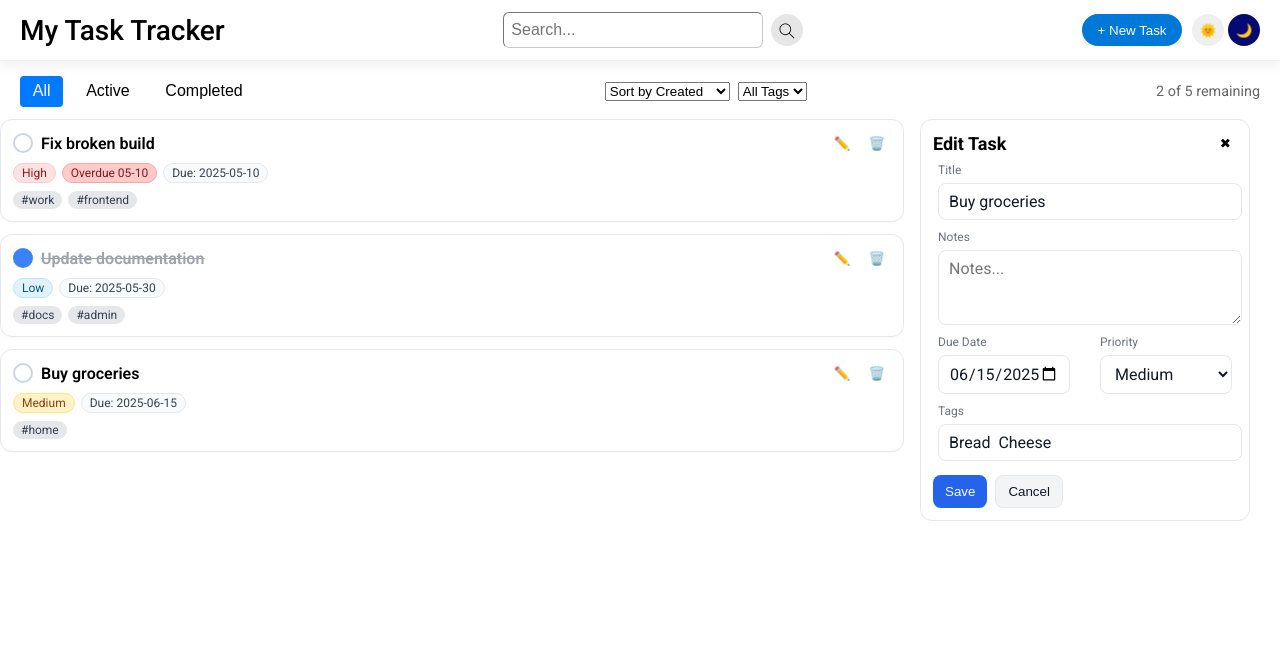
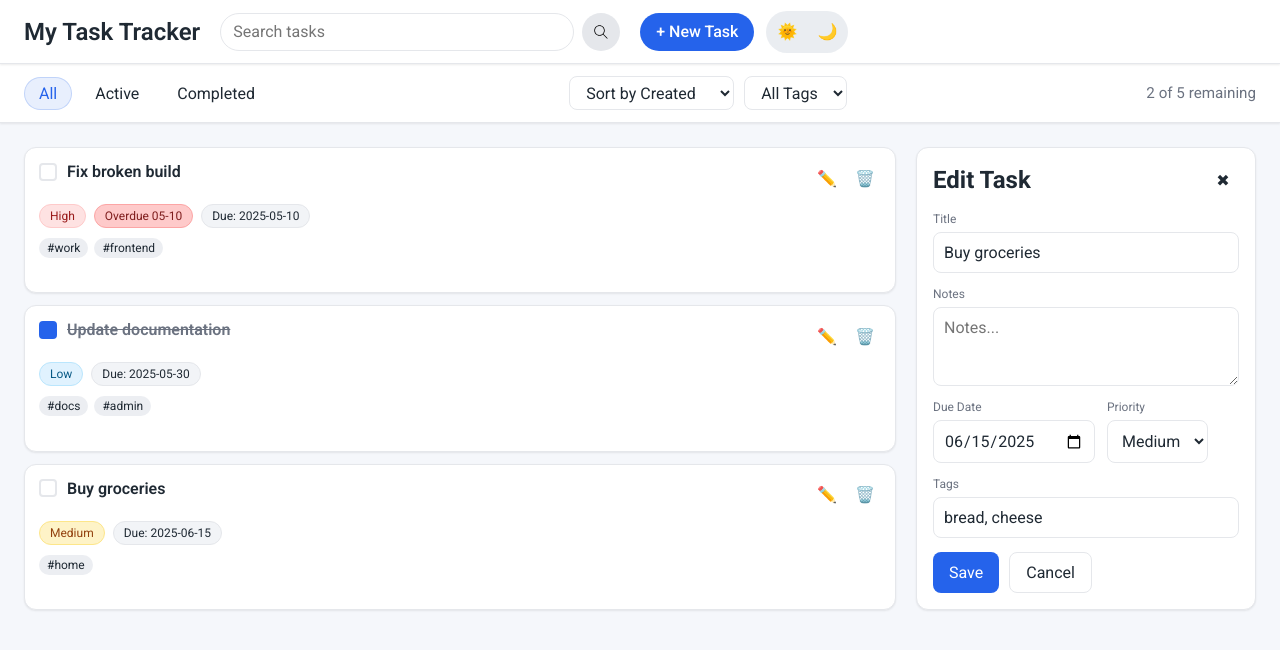
Before and after one commit to AbrorIK/task-tracker, a website built with Vite: page index.html in a window 1280 px wide. Built offline with nearby package versions, Linux system fonts and the light colour scheme.

Commit message:
Restructures task tracker UI with semantic HTML

```diff
--- a/index.html
+++ b/index.html
@@ -3,12 +3,12 @@
   <head>
     <meta charset="UTF-8" />
     <meta name="viewport" content="width=device-width, initial-scale=1.0" />
-    <title>Task Tracker</title>
+    <title>My Task Tracker</title>
 
     <link rel="preconnect" href="https://fonts.googleapis.com" />
     <link rel="preconnect" href="https://fonts.gstatic.com" crossorigin />
     <link
-      href="https://fonts.googleapis.com/css2?family=Roboto:ital,wght@0,100..900;1,100..900&display=swap"
+      href="https://fonts.googleapis.com/css2?family=Roboto:wght@400;500;600;700&display=swap"
       rel="stylesheet"
     />
 
@@ -18,60 +18,68 @@
     <link rel="stylesheet" href="/src/styles/content.css" />
   </head>
   <body>
-    <script type="module" src="/src/main.ts"></script>
-    <div class="header">
+    <header class="header">
       <div class="left-section">
-        <div class="app-title">My Task Tracker</div>
+        <span class="app-title">My Task Tracker</span>
       </div>
+
       <div class="middle-section">
-        <input class="search-bar" type="text" placeholder="Search..." />
-        <button class="search-button">
-          <img class="search-icon" src="./search.svg" />
+        <input
+          class="search-bar"
+          type="search"
+          name="search"
+          placeholder="Search tasks"
+        />
+        <button class="search-button" type="button">
+          <img class="search-icon" src="./search.svg" alt="Search" />
         </button>
       </div>
+
       <div class="right-section">
         <div class="new-task-section">
-          <button class="new-task-button">+ New Task</button>
+          <button class="new-task-button" type="button">+ New Task</button>
         </div>
         <div class="dark-mode-section">
-          <button class="light-mode-button">🌞</button>
-          <button class="dark-mode-button">🌙</button>
+          <button class="light-mode-button" type="button">🌞</button>
+          <button class="dark-mode-button" type="button">🌙</button>
         </div>
       </div>
-    </div>
+    </header>
 
-    <div class="toolbar">
-      <!-- Left -->
+    <section class="toolbar">
       <div class="filters">
-        <button class="filter active" data-filter="all">All</button>
-        <button class="filter" data-filter="active">Active</button>
-        <button class="filter" data-filter="completed">Completed</button>
+        <button class="filter active" type="button" data-filter="all">
+          All
+        </button>
+        <button class="filter" type="button" data-filter="active">
+          Active
+        </button>
+        <button class="filter" type="button" data-filter="completed">
+          Completed
+        </button>
       </div>
 
-      <!-- Middle -->
       <div class="controls">
-        <select id="sort">
+        <select id="sort" name="sort">
           <option value="createdAt">Sort by Created</option>
           <option value="dueDate">Sort by Due Date</option>
           <option value="priority">Sort by Priority</option>
         </select>
 
-        <select id="tagFilter">
+        <select id="tagFilter" name="tag">
           <option value="all">All Tags</option>
           <option value="work">#work</option>
           <option value="home">#home</option>
         </select>
       </div>
 
-      <!-- Right -->
       <div class="status">
         <span id="taskCounter">2 of 5 remaining</span>
       </div>
-    </div>
+    </section>
 
-    <div class="content">
-      <div class="task-list">
-        <!-- Task card -->
+    <main class="content">
+      <section class="task-list">
         <div class="task-card">
           <div class="task-header">
             <div class="task-left">
@@ -79,8 +87,8 @@
               <h3 class="task-title">Fix broken build</h3>
             </div>
             <div class="task-actions">
-              <button class="icon-btn" title="Edit">✏️</button>
-              <button class="icon-btn" title="Delete">🗑️</button>
+              <button class="icon-btn" type="button">✏️</button>
+              <button class="icon-btn" type="button">🗑️</button>
             </div>
           </div>
           <div class="task-metadata">
@@ -98,11 +106,11 @@
           <div class="task-header">
             <div class="task-left">
               <span class="task-checkbox checked" aria-hidden="true"></span>
-              <h3 class="task-title"><a href="#">Update documentation</a></h3>
+              <h3 class="task-title">Update documentation</h3>
             </div>
             <div class="task-actions">
-              <button class="icon-btn" title="Edit">✏️</button>
-              <button class="icon-btn" title="Delete">🗑️</button>
+              <button class="icon-btn" type="button">✏️</button>
+              <button class="icon-btn" type="button">🗑️</button>
             </div>
           </div>
           <div class="task-metadata">
@@ -122,8 +130,8 @@
               <h3 class="task-title">Buy groceries</h3>
             </div>
             <div class="task-actions">
-              <button class="icon-btn" title="Edit">✏️</button>
-              <button class="icon-btn" title="Delete">🗑️</button>
+              <button class="icon-btn" type="button">✏️</button>
+              <button class="icon-btn" type="button">🗑️</button>
             </div>
           </div>
           <div class="task-metadata">
@@ -134,19 +142,21 @@
             <span class="tag">#home</span>
           </div>
         </div>
-      </div>
+      </section>
 
-      <div class="edit-task">
+      <aside class="edit-task">
         <header class="panel-header">
           <h2>Edit Task</h2>
-          <button class="icon-btn" title="Close">✖</button>
+          <button class="icon-btn" type="button">✖</button>
         </header>
-        <form class="edit-form" action="#" method="post">
+
+        <form class="edit-form">
           <label class="form-field">
             <span class="label">Title</span>
             <input
               class="input"
               type="text"
+              name="title"
               placeholder="Task title"
               value="Buy groceries"
             />
@@ -156,6 +166,7 @@
             <span class="label">Notes</span>
             <textarea
               class="textarea"
+              name="notes"
               rows="3"
               placeholder="Notes..."
             ></textarea>
@@ -164,11 +175,16 @@
           <div class="form-row">
             <label class="form-field">
               <span class="label">Due Date</span>
-              <input class="input" type="date" value="2025-06-15" />
+              <input
+                class="input"
+                type="date"
+                name="dueDate"
+                value="2025-06-15"
+              />
             </label>
             <label class="form-field">
               <span class="label">Priority</span>
-              <select class="input">
+              <select class="input" name="priority">
                 <option>Low</option>
                 <option selected>Medium</option>
                 <option>High</option>
@@ -181,8 +197,9 @@
             <input
               class="input"
               type="text"
+              name="tags"
               placeholder="Add tags"
-              value="Bread  Cheese"
+              value="bread, cheese"
             />
           </label>
 
@@ -191,7 +208,9 @@
             <button type="button" class="ghost-btn">Cancel</button>
           </div>
         </form>
-      </div>
-    </div>
+      </aside>
+    </main>
+
+    <script type="module" src="/src/main.ts"></script>
   </body>
 </html>
--- a/src/styles/content.css
+++ b/src/styles/content.css
@@ -1,247 +1,232 @@
-/* Layout for the main content area */
-.content {
+main.content {
   display: grid;
-  grid-template-columns: 1fr 360px;
-  gap: 16px;
-  align-items: start;
+  grid-template-columns: minmax(0, 1fr) 340px;
+  gap: 20px;
+  padding: 24px;
 }
 
-/* Task list */
+@media (max-width: 960px) {
+  main.content {
+    grid-template-columns: 1fr;
+  }
+}
+
 .task-list {
   display: grid;
-  gap: 12px;
+  gap: var(--task-gap);
 }
 
 .task-card {
-  background: #fff;
-  border: 1px solid #e5e7eb;
-  border-radius: 12px;
-  padding: 12px;
-  box-shadow: 0 1px 1px rgba(0, 0, 0, 0.02);
+  background: var(--panel-bg);
+  border: 1px solid var(--panel-border);
+  border-radius: var(--border-radius);
+  padding: 14px;
+  box-shadow: var(--panel-shadow);
+  transition: transform var(--transition), box-shadow var(--transition);
 }
 
-.task-card.completed .task-title,
-.task-card.completed .task-title a {
+.task-card:hover {
+  transform: translateY(-2px);
+  box-shadow: 0 8px 18px rgba(15, 23, 42, 0.08);
+}
+
+.task-card.completed .task-title {
   text-decoration: line-through;
-  color: #9ca3af;
+  color: var(--text-muted);
 }
 
 .task-header {
   display: flex;
   justify-content: space-between;
-  align-items: center;
-  gap: 8px;
+  gap: 12px;
+  align-items: flex-start;
 }
 
 .task-left {
   display: flex;
   align-items: center;
-  gap: 8px;
+  gap: 10px;
 }
 
 .task-checkbox {
-  width: 16px;
-  height: 16px;
-  border: 2px solid #cbd5e1;
-  border-radius: 50%;
-  display: inline-block;
+  width: 18px;
+  height: 18px;
+  border-radius: 4px;
+  border: 2px solid var(--panel-border);
 }
+
 .task-checkbox.checked {
-  background: #3b82f6;
-  border-color: #3b82f6;
+  background: var(--accent);
+  border-color: var(--accent);
 }
 
 .task-title {
-  font-size: 16px;
+  margin: 0;
+  font-size: 1rem;
   font-weight: 600;
-  margin: 0;
-}
-.task-title a {
-  color: inherit;
 }
 
 .task-actions {
-  display: flex;
-  align-items: center;
+  display: inline-flex;
   gap: 6px;
 }
+
 .icon-btn {
   border: none;
   background: transparent;
-  cursor: pointer;
-  padding: 4px 6px;
-  border-radius: 6px;
+  width: 32px;
+  height: 32px;
+  border-radius: 8px;
+  display: inline-flex;
+  align-items: center;
+  justify-content: center;
 }
+
 .icon-btn:hover {
-  background: #f3f4f6;
+  background: rgba(148, 163, 184, 0.2);
 }
 
 .task-metadata {
   display: flex;
   flex-wrap: wrap;
-  gap: 6px;
-  margin-top: 8px;
+  gap: 8px;
+  margin-top: 10px;
 }
 
 .badge {
   display: inline-flex;
   align-items: center;
-  gap: 6px;
-  padding: 2px 8px;
+  padding: 4px 10px;
   border-radius: 999px;
-  font-size: 12px;
-  border: 1px solid #e5e7eb;
-  background: #f9fafb;
-  color: #374151;
+  font-size: 0.75rem;
+  border: 1px solid var(--panel-border);
+  background: rgba(148, 163, 184, 0.12);
 }
+
 .badge.priority.high {
-  background: #fee2e2;
-  color: #991b1b;
-  border-color: #fecaca;
+  background: var(--badge-high-bg);
+  border-color: var(--badge-high-border);
+  color: var(--badge-high-text);
 }
+
 .badge.priority.medium {
-  background: #fef3c7;
-  color: #92400e;
-  border-color: #fde68a;
+  background: var(--badge-medium-bg);
+  border-color: var(--badge-medium-border);
+  color: var(--badge-medium-text);
 }
+
 .badge.priority.low {
-  background: #e0f2fe;
-  color: #075985;
-  border-color: #bae6fd;
+  background: var(--badge-low-bg);
+  border-color: var(--badge-low-border);
+  color: var(--badge-low-text);
 }
+
 .badge.due.overdue {
-  background: #fecaca;
-  color: #7f1d1d;
-  border-color: #fca5a5;
+  background: var(--badge-overdue-bg);
+  border-color: var(--badge-overdue-border);
+  color: var(--badge-overdue-text);
 }
 
 .task-tags {
-  display: flex;
+  display: inline-flex;
   flex-wrap: wrap;
   gap: 6px;
-  margin-top: 8px;
-}
-.tag {
-  background: #e5e7eb;
-  color: #374151;
-  font-size: 12px;
-  padding: 2px 8px;
-  border-radius: 999px;
+  margin-top: 10px;
 }
 
-/* Edit panel */
+.tag {
+  padding: 3px 8px;
+  border-radius: 999px;
+  background: rgba(148, 163, 184, 0.18);
+  font-size: 0.75rem;
+}
+
 .edit-task {
-  background: #fff;
-  border: 1px solid #e5e7eb;
-  border-radius: 12px;
-  padding: 12px;
+  background: var(--panel-bg);
+  border: 1px solid var(--panel-border);
+  border-radius: var(--border-radius);
+  box-shadow: var(--panel-shadow);
+  padding: 16px;
   position: sticky;
-  top: 12px;
-  margin-right: 30px;
+  top: 88px;
   display: flex;
   flex-direction: column;
-  max-width: 100%;
-  overflow: hidden;
-}
-/* Ensure all descendants size within the panel */
-.edit-task,
-.edit-task * {
-  box-sizing: border-box;
-  min-width: 0;
+  gap: 16px;
 }
 
 .panel-header {
   display: flex;
   align-items: center;
   justify-content: space-between;
-  margin-bottom: 8px;
 }
+
 .panel-header h2 {
-  font-size: 18px;
   margin: 0;
 }
 
 .edit-form {
   display: flex;
   flex-direction: column;
-  gap: 10px;
-}
-
-.form-row {
-  display: flex;
-  flex-direction: row;
-  gap: 20px;
-  width: 100%;
-}
-
-.form-row .form-field {
-  flex: 1 1 0%;
-  min-width: 0;
+  gap: 14px;
 }
 
 .form-field {
   display: flex;
   flex-direction: column;
   gap: 6px;
-  margin: 0px 5px;
-  width: 100%;
 }
+
+.form-row {
+  display: flex;
+  gap: 12px;
+}
+
+@media (max-width: 720px) {
+  .form-row {
+    flex-direction: column;
+  }
+}
+
 .label {
-  font-size: 12px;
-  color: #6b7280;
+  font-size: 0.75rem;
+  color: var(--text-muted);
 }
+
 .input,
 .textarea,
 .edit-form select {
   width: 100%;
-  max-width: 100%;
-  border: 1px solid #e5e7eb;
+  border: 1px solid var(--panel-border);
   border-radius: 8px;
-  padding: 8px 10px;
-  background: #fff;
-  font: inherit;
-  color: #111827;
+  padding: 10px;
+  background: transparent;
 }
+
 .textarea {
   resize: vertical;
 }
 
-.subtasks {
-  border: 1px solid #e5e7eb;
-  border-radius: 8px;
-  padding: 8px 10px;
-}
-.checkbox {
+.form-actions {
   display: flex;
-  align-items: center;
-  gap: 8px;
-  margin: 6px 0;
+  gap: 10px;
 }
 
-.form-actions {
-  display: flex;
-  gap: 8px;
-  margin-top: 4px;
+.primary-btn {
+  padding: 10px 16px;
+  border-radius: 8px;
+  border: none;
+  background: var(--accent);
+  color: var(--text-on-primary);
+  transition: background var(--transition);
 }
-.primary-btn {
-  background: #2563eb;
-  color: #fff;
-  border: none;
-  padding: 8px 12px;
+
+.primary-btn:hover {
+  background: var(--accent-hover);
+}
+
+.ghost-btn {
+  padding: 10px 16px;
   border-radius: 8px;
-  cursor: pointer;
+  border: 1px solid var(--panel-border);
+  background: transparent;
 }
-.primary-btn:hover {
-  background: #1d4ed8;
-}
-.ghost-btn {
-  background: #f3f4f6;
-  color: #111827;
-  border: 1px solid #e5e7eb;
-  padding: 8px 12px;
-  border-radius: 8px;
-  cursor: pointer;
-}
-.ghost-btn:hover {
-  background: #e5e7eb;
-}
--- a/src/styles/general.css
+++ b/src/styles/general.css
@@ -1,4 +1,111 @@
+:root {
+  color-scheme: light dark;
+
+  --bg: #f5f7fb;
+  --panel-bg: #ffffff;
+  --panel-border: #e5e7eb;
+  --panel-shadow: 0 1px 2px rgba(0, 0, 0, 0.08);
+
+  --text-primary: #1f2933;
+  --text-muted: #6b7280;
+  --text-on-primary: #ffffff;
+
+  --accent: #2563eb;
+  --accent-hover: #1d4ed8;
+  --warning: #dc2626;
+  --success: #16a34a;
+  --border-radius: 12px;
+  --transition: 150ms ease;
+
+  --badge-low-bg: #e0f2fe;
+  --badge-low-border: #bae6fd;
+  --badge-low-text: #075985;
+
+  --badge-medium-bg: #fef3c7;
+  --badge-medium-border: #fde68a;
+  --badge-medium-text: #92400e;
+
+  --badge-high-bg: #fee2e2;
+  --badge-high-border: #fecaca;
+  --badge-high-text: #991b1b;
+
+  --badge-overdue-bg: #fecaca;
+  --badge-overdue-border: #fca5a5;
+  --badge-overdue-text: #7f1d1d;
+
+  --task-gap: 12px;
+  --layout-gap: 20px;
+}
+
+[data-theme="dark"] {
+  --bg: #0f172a;
+  --panel-bg: #111827;
+  --panel-border: #1f2937;
+  --panel-shadow: none;
+
+  --text-primary: #e5e7eb;
+  --text-muted: #94a3b8;
+
+  --badge-low-bg: #1d4ed8;
+  --badge-low-border: #1e40af;
+  --badge-low-text: #bfdbfe;
+
+  --badge-medium-bg: #b45309;
+  --badge-medium-border: #92400e;
+  --badge-medium-text: #fef3c7;
+
+  --badge-high-bg: #7f1d1d;
+  --badge-high-border: #991b1b;
+  --badge-high-text: #fee2e2;
+
+  --badge-overdue-bg: #991b1b;
+  --badge-overdue-border: #b91c1c;
+  --badge-overdue-text: #fee2e2;
+}
+
+* {
+  box-sizing: border-box;
+}
+
+html,
 body {
-  font-family: Roboto, Arial;
+  height: 100%;
+}
+
+body {
   margin: 0;
+  font-family: "Roboto", "Helvetica Neue", Arial, sans-serif;
+  background: var(--bg);
+  color: var(--text-primary);
+  transition: background var(--transition), color var(--transition);
 }
+
+img {
+  max-width: 100%;
+  display: block;
+}
+
+button,
+input,
+select,
+textarea {
+  font: inherit;
+  color: inherit;
+}
+
+button {
+  cursor: pointer;
+}
+
+button:disabled {
+  cursor: not-allowed;
+  opacity: 0.6;
+}
+
+main,
+section,
+header,
+aside,
+footer {
+  display: block;
+}
--- a/src/styles/header.css
+++ b/src/styles/header.css
@@ -1,93 +1,105 @@
 .header {
-  height: 60px;
+  position: sticky;
+  top: 0;
+  z-index: 10;
   display: flex;
-  flex-direction: row;
-  justify-content: space-between;
   align-items: center;
-  top: 0;
-  left: 0;
-  right: 0;
-  border-bottom-width: 1px;
-  border-bottom-style: solid;
-  border-bottom-color: rgb(240, 240, 240);
-  box-shadow: 0px 6px 10px rgba(0, 0, 0, 0.05);
+  gap: var(--layout-gap);
+  padding: 0 24px;
+  height: 64px;
+  background: var(--panel-bg);
+  border-bottom: 1px solid var(--panel-border);
+  box-shadow: var(--panel-shadow);
+}
+
+.app-title {
+  font-size: 1.5rem;
+  font-weight: 600;
 }
 
 .left-section {
-  margin-left: 20px;
-  font-weight: 500;
-  font-size: 28px;
-  flex-shrink: 0;
+  display: flex;
+  align-items: center;
 }
 
 .middle-section {
   flex: 1;
-  margin-left: 30px;
-  margin-right: 30px;
-  max-width: 300px;
   display: flex;
   align-items: center;
+  gap: 8px;
+  max-width: 400px;
 }
 
 .search-bar {
   flex: 1;
-  height: 32px;
-  font-size: 16px;
-  border-width: 1px;
-  border-color: rgb(200, 200, 200);
-  border-radius: 6px;
-  width: 0;
-}
-
-.search-bar::placeholder {
-  font-size: 16px;
-  padding-left: 5px;
+  height: 38px;
+  padding: 0 12px;
+  border: 1px solid var(--panel-border);
+  border-radius: 999px;
+  background: transparent;
 }
 
 .search-button {
-  background: rgb(230, 230, 230);
-  cursor: pointer;
+  display: flex;
+  align-items: center;
+  justify-content: center;
+  width: 38px;
+  height: 38px;
+  border-radius: 50%;
   border: none;
-  margin-left: 8px;
-  height: 32px;
-  border-radius: 16px;
+  background: var(--panel-border);
+  transition: background var(--transition);
+}
+
+.search-button:hover {
+  background: rgba(37, 99, 235, 0.1);
 }
 
 .search-icon {
-  height: 20px;
-  margin-top: 4px;
+  width: 18px;
+  height: 18px;
 }
 
 .right-section {
   display: flex;
   align-items: center;
-  flex-shrink: 0;
-}
-
-.new-task-section {
-  margin-right: 10px;
+  gap: 12px;
 }
 
 .new-task-button {
-  background: rgb(0, 120, 215);
-  color: white;
+  padding: 0 16px;
+  height: 38px;
+  border-radius: 999px;
   border: none;
-  height: 32px;
-  width: 100px;
-  border-radius: 16px;
-  cursor: pointer;
+  font-weight: 500;
+  color: var(--text-on-primary);
+  background: var(--accent);
+  transition: background var(--transition);
+}
+
+.new-task-button:hover {
+  background: var(--accent-hover);
+}
+
+.dark-mode-section {
+  display: inline-flex;
+  align-items: center;
+  gap: 6px;
+  background: rgba(148, 163, 184, 0.2);
+  padding: 4px;
+  border-radius: 999px;
 }
 
 .light-mode-button,
 .dark-mode-button {
+  width: 34px;
+  height: 34px;
+  border-radius: 50%;
   border: none;
-  height: 32px;
-  width: 32px;
-  border-radius: 16px;
-  cursor: pointer;
+  background: transparent;
 }
 
-.dark-mode-button {
-  margin-right: 20px;
-  background-color: rgb(5, 9, 116);
+.light-mode-button:hover,
+.dark-mode-button:hover {
+  background: rgba(255, 255, 255, 0.3);
 }
--- a/src/styles/toolbar.css
+++ b/src/styles/toolbar.css
@@ -1,45 +1,53 @@
 .toolbar {
   display: flex;
-  flex-direction: row;
+  align-items: center;
   justify-content: space-between;
-  align-items: center;
-  margin: 15px 20px;
+  gap: var(--layout-gap);
+  padding: 12px 24px;
+  background: var(--panel-bg);
+  border-bottom: 1px solid var(--panel-border);
+  box-shadow: var(--panel-shadow);
 }
 
 .filters {
-  display: flex;
+  display: inline-flex;
+  align-items: center;
+  gap: 8px;
+}
+
+.filter {
+  padding: 6px 14px;
+  border-radius: 999px;
+  border: 1px solid transparent;
+  background: transparent;
+  transition: background var(--transition), color var(--transition);
+}
+
+.filter.active {
+  background: rgba(37, 99, 235, 0.1);
+  color: var(--accent);
+  border-color: rgba(37, 99, 235, 0.2);
+}
+
+.filter:hover {
+  background: rgba(148, 163, 184, 0.15);
+}
+
+.controls {
+  display: inline-flex;
+  align-items: center;
   gap: 10px;
 }
 
-.filter {
-  background: none;
-  border: none;
-  font-size: 16px;
-  cursor: pointer;
-  padding: 0.4rem 0.8rem;
-}
-
-.filter.active {
-  background-color: #007bff;
-  color: white;
-  border-radius: 4px;
-}
-
-.filter:hover {
-  background-color: #e0e0e0;
-  border-radius: 4px;
-}
-
-.controls {
-  display: flex;
-  gap: 0.5rem;
+.controls select {
+  height: 34px;
+  padding: 0 12px;
+  border-radius: 8px;
+  border: 1px solid var(--panel-border);
+  background: transparent;
 }
 
 .status {
-  font-size: 0.9rem;
-  color: #666;
+  font-size: 0.95rem;
+  color: var(--text-muted);
 }
-
-.toolbar {
-  margin-bottom: 12px;
-}
```
